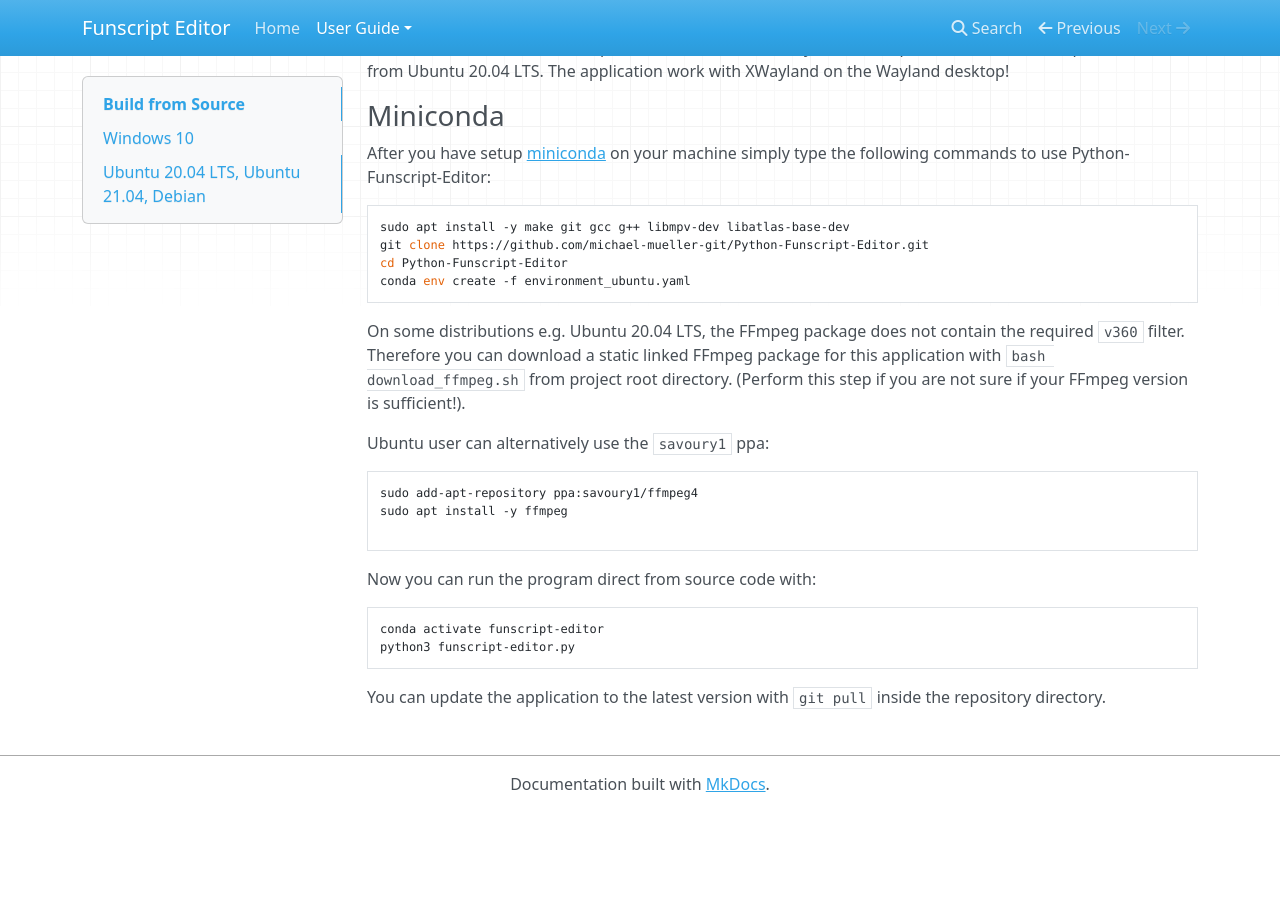
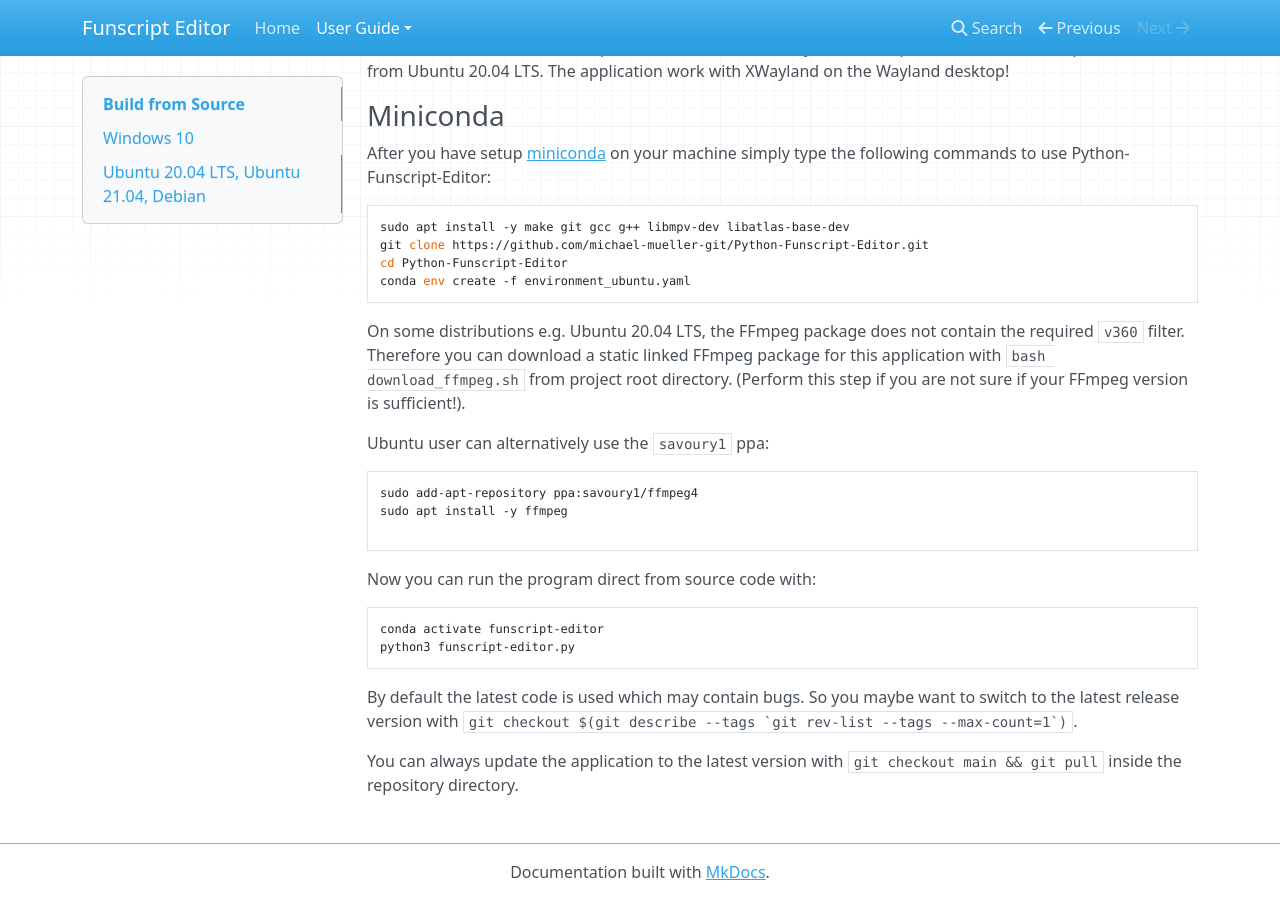
Before and after one commit to michael-mueller-git/Python-Funscript-Editor, an MkDocs documentation site: the page built from docs/app/docs/user-guide/build.md, in a window 1280 px wide and 900 px high, scrolled down 648 px. Built offline with MkDocs 1.6.1, drawn with Linux system fonts in a browser that asks for light colours; nearby versions of some CDN libraries; before the commit the page ends 1460 px from its top, so only the background shows below that.

Commit message:
update docs

````diff
--- a/docs/app/docs/user-guide/build.md
+++ b/docs/app/docs/user-guide/build.md
@@ -52,4 +52,6 @@
 python3 funscript-editor.py
 ```
 
-You can update the application to the latest version with `git pull` inside the repository directory.
+By default the latest code is used which may contain bugs. So you maybe want to switch to the latest release version with `` git checkout $(git describe --tags `git rev-list --tags --max-count=1`)  ``.
+
+You can always update the application to the latest version with `git checkout main && git pull` inside the repository directory.
````
